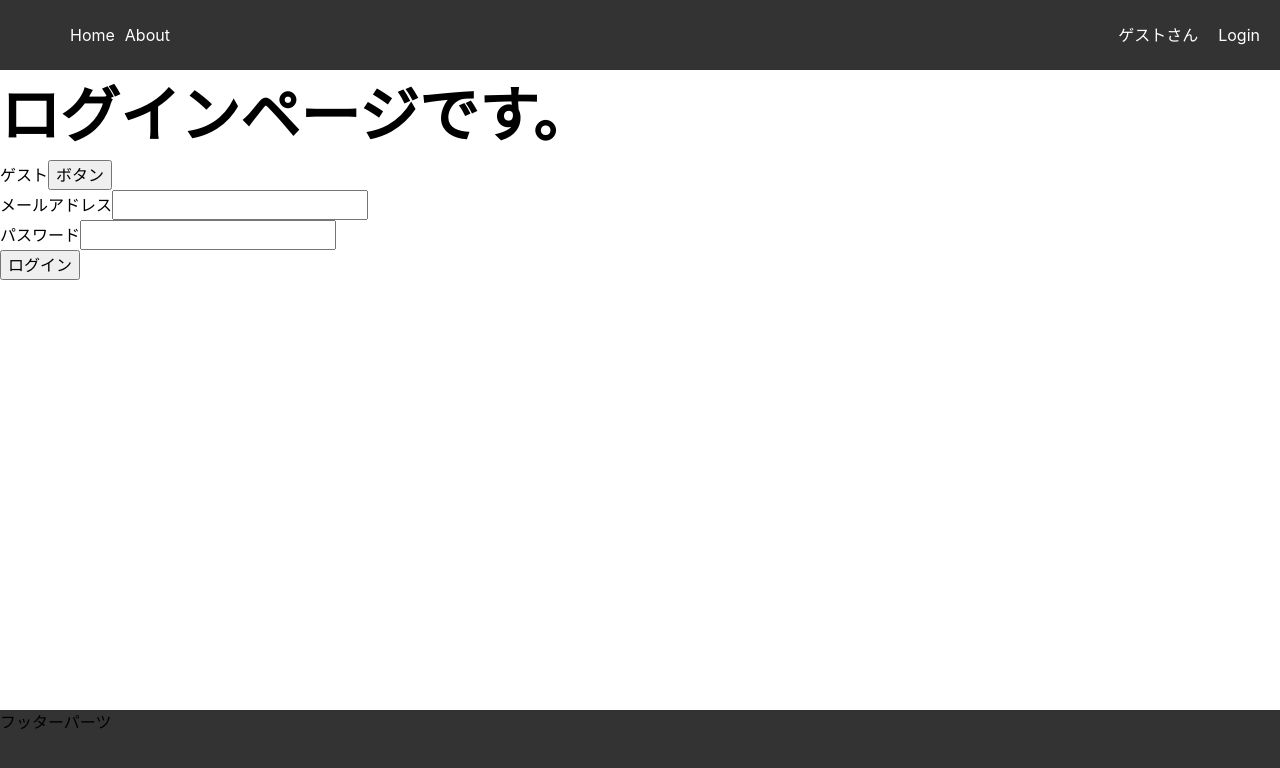
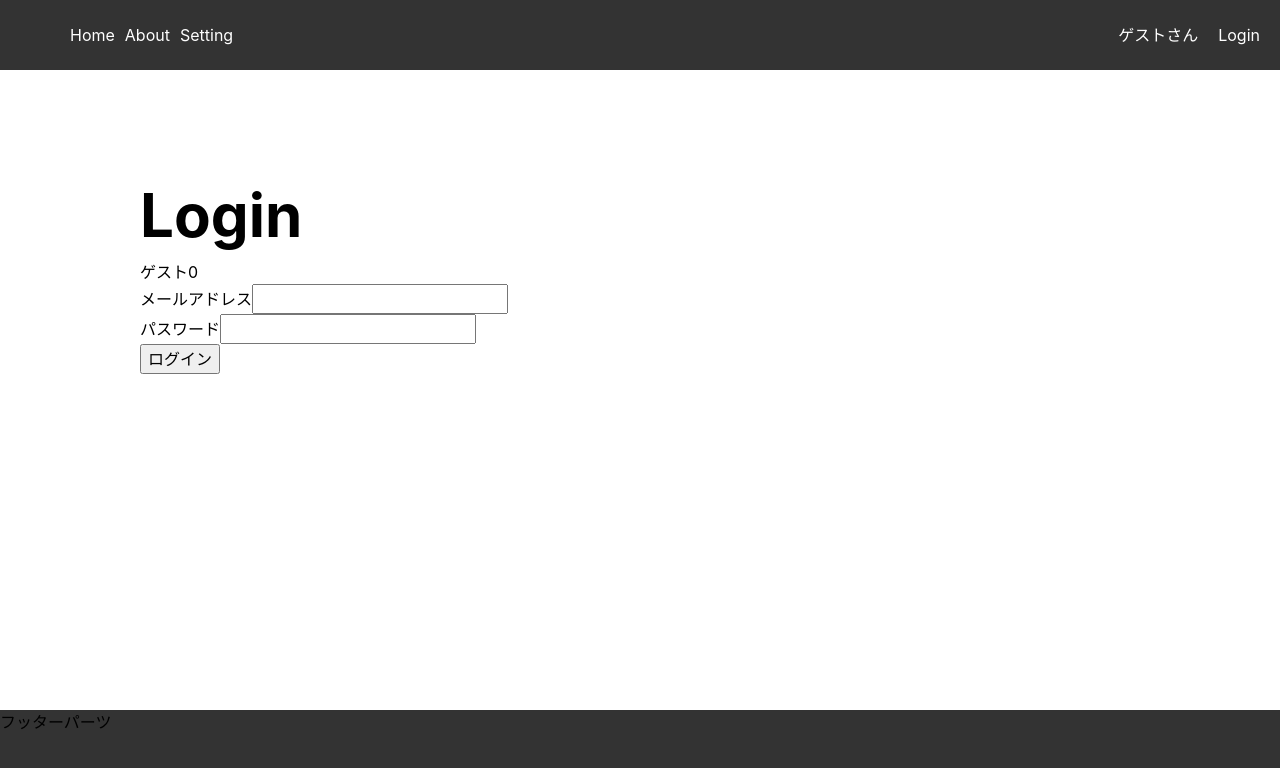
Before and after one commit to naokiuma/react_game, a React (Create React App) app: page /login in a window 1280 px wide. Shown: the top 768 px of the page. Built offline with nearby package versions, Linux system fonts and the light colour scheme.

Commit message:
ログインidと記事の投稿者が同じであれば編集ボタンを表示

```diff
--- a/src/App.tsx
+++ b/src/App.tsx
@@ -1,5 +1,5 @@
 // import { useContext} from 'react'
-import { Route,Routes,RouteProps,Navigate,Outlet,useLocation } from "react-router-dom";//switch は Routesに変わった
+import { Route,Routes,BrowserRouter } from "react-router-dom";//switch は Routesに変わった
 import { Home } from "./components/pages/Home";
 import { PrivateRoute } from "../src/router/PrivateRoute";
 
@@ -10,6 +10,8 @@ import { PrivateRoute } from "../src/router/PrivateRoute";
 import { LoggedInProvider} from "./components/global/LoggedInProvider";
 
 import { About } from "./components/pages/About";
+import { Setting } from "./components/pages/Setting";
+
 import { TopicPage } from './components/pages/TopicPage';
 import { Login } from './components/pages/Login';
 import { Header } from './components/Templates/Header';
@@ -25,18 +27,21 @@ import './css/global/main.css';
 function App() {
   return (
     <>
+    <BrowserRouter>
+
       <LoggedInProvider>
         <main>
           <Header />
 
           <Routes>
             <Route index element={<Home />} />
-            <Route path="/about/" element={<About />} />
             <Route path="/topics/:id" element={<TopicPage />} />
             <Route path="/login/" element={<Login/>} />
+            <Route path="/about/" element={<About/>} />
 
-            <Route path="/about" element={<PrivateRoute />}>
-              <Route element={<About/>}/>
+
+            <Route element={<PrivateRoute />}>
+              <Route path="/setting" element={<Setting/>}/>
             </Route>
 
 
@@ -46,6 +51,7 @@ function App() {
         </main>
         <Footer />
       </LoggedInProvider>
+      </BrowserRouter>
     </>
   );
 }
--- a/src/components/Templates/Header.tsx
+++ b/src/components/Templates/Header.tsx
@@ -61,6 +61,9 @@ export const Header = () => {
                 <li>
                     <Link to="/about">About</Link>
                 </li>
+                <li>
+                    <Link to="/setting">Setting</Link>
+                </li>
             </ul>
             {/* <button onClick={test}>テスト</button> */}
 
--- a/src/components/global/LoggedInProvider.tsx
+++ b/src/components/global/LoggedInProvider.tsx
@@ -21,7 +21,7 @@ export const LoggedInContext = createContext<LoggedInContextType>({} as LoggedIn
 export const LoggedInProvider = (props) => {
     const { children } = props;//一般的に、どんなものでも囲えるようにchildrecなpropsにする
 
-     // 全体のステートオブジェクト作成
+     // 全体のステートオブジェクト、デフォルトの値を作成
      const [username, setUserName] = useState<string>('ゲスト');
      const [userid, setUserID] = useState<number>(0);
      const [useremail, setUseremail] = useState<string>('');
--- a/src/components/pages/Home.tsx
+++ b/src/components/pages/Home.tsx
@@ -2,7 +2,7 @@ import { memo,FC,useContext,useEffect, useState,ChangeEvent} from "react";
 import { BrowserRouter,Route,Link,Routes } from "react-router-dom";//switch は Routesに変わった
 import {ImgPreview} from "../Templates/ImgPreview"
 import { Topic } from "../parts/Topic";
-import { LoggedInProvider,LoggedInContext } from "../global/LoggedInProvider";
+import { LoggedInContext } from "../global/LoggedInProvider";
 
 //新規form
 import { TopicForm } from "../parts/form/TopicForm"
@@ -18,7 +18,7 @@ import '../../css/pages/top.css';
 
 
 export const Home:FC = memo(() => {
-    const { username,setUserName } = useContext(LoggedInContext);
+    const { username } = useContext(LoggedInContext);
     const { userid } = useContext(LoggedInContext);
 
     const [modalActive,toggleModalActive] = useState(false)
@@ -31,21 +31,32 @@ export const Home:FC = memo(() => {
         fetchTopics()
     },[])
 
+    console.log('ここでのtopics')
+    console.log(topics)
+    console.log(userid)
+
+
+
 
     // ローカルストレージからキーを指定して取得
-    let loginUserName = localStorage.getItem("userName");
-    let loginUserEmail = localStorage.getItem("userEmail");
+    // let loginUserName = localStorage.getItem("userName");
+    // let loginUserID = localStorage.getItem("userEmail");
 
+    // // let loginUserEmail = localStorage.getItem("userEmail");
 
-    if(loginUserName !== null){
-        setUserName(loginUserName);
-    }
+    // if(loginUserName !== null){
+    //     setUserName(loginUserName);
+    // }
 
-    if(loginUserEmail !== null){
-        setUserName(loginUserEmail);
-    }
+    // if(loginUserEmail !== null){
+    //     setUserID(loginUserEmail);
+    // }
+
+    console.log('usernameとid')
 
     console.log(username)
+    console.log(userid)
+
 
 
     return (
@@ -69,6 +80,8 @@ export const Home:FC = memo(() => {
             </section>
             <section className="home_section main_contents">
                 <ul className="topics_wrap">
+                    contextのuser_id:{userid}
+                    namae:{username}
                     {
                         topics.map((topic)=>(
                             <li>
@@ -83,10 +96,9 @@ export const Home:FC = memo(() => {
                                     />
                                 </Link>
                                 parent_uder_id:{topic.parent_user_id}
-                                contextのuser_id:{userid}
-                                namae:{username}
 
-                                {(username !== 'ゲスト' && userid == topic.parent_user_id) && <span>編集</span>}
+
+                                {(username !== 'ゲスト' && userid === topic.parent_user_id) && <span>編集</span>}
                             </li>
                         ))
                     }
--- a/src/components/pages/Login.tsx
+++ b/src/components/pages/Login.tsx
@@ -18,16 +18,7 @@ type State = {
 export const Login = () => {
 
     const location = useLocation();
-
     console.log(location)
-
-    // const { url } = location.state as State;//どのページからきたかを取得。
-    // console.log('urlの中身');
-    // console.log(url);
-
-
-    const navigate = useNavigate();
-
 
     //ログイン状態
     const IsLogged = useContext(LoggedInContext);
@@ -71,6 +62,8 @@ export const Login = () => {
                     {withCredentials:true}
                 )
                 .then((response) => {
+                    console.log('login後のデータ')
+
                     console.log(response.data)
                     setUserName(response.data.name);
                     setUserID(response.data.user_id);
@@ -94,13 +87,14 @@ export const Login = () => {
 
     return(
         <section className="login">
-            {/* <button onClick={() => setCount(count + 1)}>+</button> */}
             <h1>
-                ログインページです。
+                Login
             </h1>
             {username}
+            {userid}
 
-            <button onClick={handleUserClick}>ボタン</button>
+
+            {/* <button onClick={handleUserClick}>ボタン</button> */}
             <div>
                 メールアドレス
                 <input onChange={changeEmail}/>
--- /dev/null
+++ b/src/components/pages/Setting.tsx
@@ -0,0 +1,14 @@
+import { memo,FC } from "react";
+import {ChangeEvent,useState} from 'react'
+import {LoggedInContext} from "../global/LoggedInProvider";
+
+
+
+export const Setting:FC = memo(() => {
+    return (
+        <section>
+            セッティングページです
+        </section>
+    )
+
+})
--- a/src/components/parts/form/CommentForm.tsx
+++ b/src/components/parts/form/CommentForm.tsx
@@ -14,7 +14,6 @@ import {CreateComments} from "../../../Infrastructure/Comments"
 
 export const CommentForm:FC<{isActive:boolean,topic_id:number,toggleModalActive:Function}> = memo((props) => {
     console.log("コメントフォーム");
-
     console.log(props);
     // let topic_id = props.topic_id;
     // let user_id = props.user_id;
--- a/src/css/global/main.css
+++ b/src/css/global/main.css
@@ -25,6 +25,12 @@ html {
 
 h1 {
   font-size: 60px;
+}
+
+.login {
+  width: 1080px;
+  margin: 100px auto auto;
+  padding: 0 40px;
 }
 
 .tags {
--- a/src/css/global/main.scss
+++ b/src/css/global/main.scss
@@ -24,6 +24,12 @@ html{
 }
 h1{
     font-size: 60px;
+}
+
+.login{
+    width: 1080px;
+    margin: 100px auto auto;
+    padding: 0 40px;
 }
 
 .tags{
--- a/src/index.tsx
+++ b/src/index.tsx
@@ -1,6 +1,6 @@
 import React from 'react';
 import ReactDOM from 'react-dom/client';
-import { BrowserRouter,HashRouter} from "react-router-dom";//switch は Routesに変わった
+import {HashRouter} from "react-router-dom";//switch は Routesに変わった
 
 import './index.css';
 import App from './App';
@@ -12,9 +12,7 @@ const root = ReactDOM.createRoot(
 );
 root.render(
   // <React.StrictMode>
-     <BrowserRouter>
-      <App />
-     </BrowserRouter>
+     <App />
   // </React.StrictMode>
 );
 
--- a/src/router/PrivateRoute.tsx
+++ b/src/router/PrivateRoute.tsx
@@ -10,7 +10,9 @@ import { LoggedInContext} from "../components/global/LoggedInProvider";
 export const PrivateRoute = () => {
     const { userAuth } = useContext(LoggedInContext);
     const location = useLocation();
-    // console.log('一旦ここ')
+    console.log('userAuth')
+    console.log(userAuth)
+
     // console.log(location.pathname)
 
     // const navigate = useNavigate()
@@ -20,7 +22,7 @@ export const PrivateRoute = () => {
     if(userAuth){
       return(
         <>
-        outlet
+        outletだよ
          <Outlet/>
         </>
       )
```
Also changed, not shown: src/components/___Todo.tsx (renamed from src/components/Todo.tsx), 1 other file (tests, documents, lock files or other folders).
